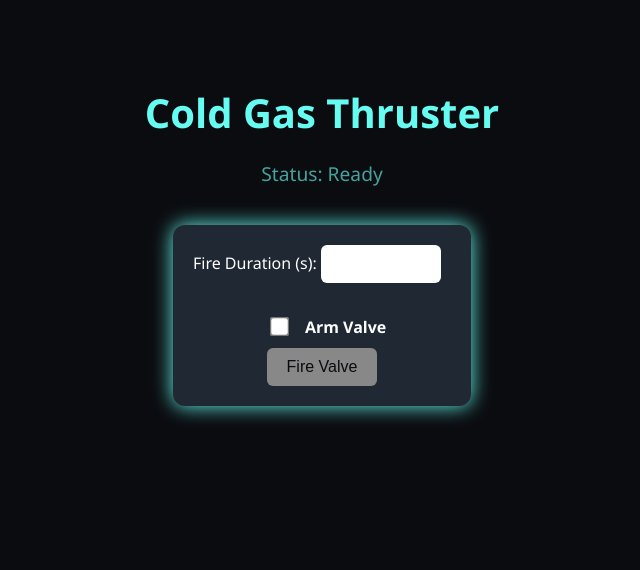
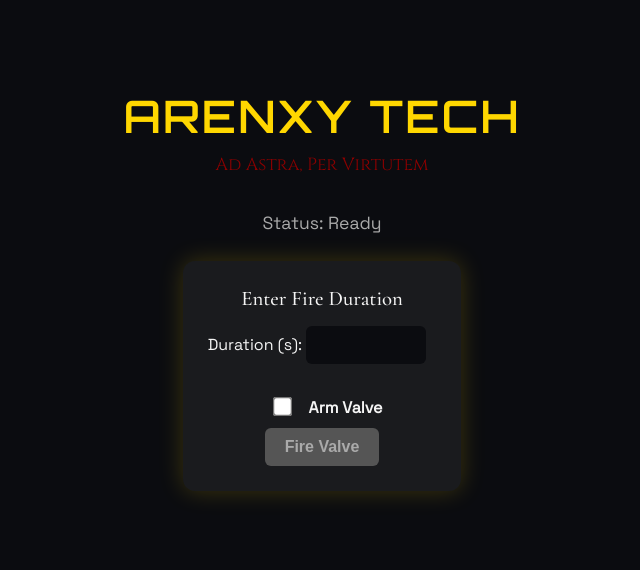
Before and after one commit to jcheeks7/Cold-Gas-Thruster, a Flask app: page / in a window 1280 px wide. Shown: the top 570 px of the page, without its empty margins (318-958 px from the left). Run offline with Flask 3, Linux system fonts and the light colour scheme.

Commit message:
Update index.html

```diff
--- a/src/python/thruster_control/templates/index.html
+++ b/src/python/thruster_control/templates/index.html
@@ -1,34 +1,60 @@
 <!DOCTYPE html>
-<html>
+<html lang="en">
 <head>
-  <title>Cold Gas Thruster Control</title>
+  <meta charset="UTF-8">
+  <title>Arenyx Tech – Cold Gas Thruster</title>
+
+  <!-- Fonts -->
+  <link href="https://fonts.googleapis.com/css2?family=Cinzel&family=Cormorant+Garamond:wght@500&family=Orbitron:wght@600&family=Space+Grotesk&display=swap" rel="stylesheet">
+
   <style>
     body {
-      background-color: #0b0c10;
-      color: #ffffff;
-      font-family: 'Segoe UI', sans-serif;
+      background-color: #0B0C10; /* Abyss Black */
+      color: #F5F5F5;            /* Stellar White */
+      font-family: 'Space Grotesk', 'Open Sans', sans-serif;
       text-align: center;
       padding: 50px;
     }
 
     h1 {
-      font-size: 2.5em;
-      margin-bottom: 0.5em;
-      color: #66fcf1;
+      font-family: 'Orbitron', sans-serif;
+      font-size: 2.8em;
+      color: #FFD700; /* Halo Gold */
+      letter-spacing: 2px;
+      margin-bottom: 0.2em;
     }
 
-    p.status {
-      font-size: 1.2em;
+    .motto {
+      font-family: 'Cinzel', serif;
+      color: #8B0000; /* Deep Crimson */
+      font-size: 1.1em;
       margin-bottom: 2em;
-      color: #45a29e;
+    }
+
+    .status {
+      font-size: 1.1em;
+      color: #A9A9A9; /* Ash Grey */
+      margin-bottom: 1.5em;
+    }
+
+    .msg {
+      font-weight: bold;
+      color: #FFD700;
+      margin-bottom: 1.5em;
     }
 
     form {
       display: inline-block;
-      background-color: #1f2833;
-      padding: 20px;
+      background-color: #1a1b1e;
+      padding: 25px;
       border-radius: 12px;
-      box-shadow: 0 0 20px #66fcf1;
+      box-shadow: 0 0 25px rgba(255, 215, 0, 0.2); /* Halo glow */
+      margin-bottom: 30px;
+    }
+
+    label {
+      font-family: 'Space Grotesk', sans-serif;
+      font-size: 1em;
     }
 
     input[type="number"] {
@@ -37,6 +63,8 @@
       width: 100px;
       border-radius: 6px;
       border: none;
+      background-color: #0B0C10;
+      color: #F5F5F5;
       margin-right: 10px;
     }
 
@@ -48,37 +76,47 @@
     button {
       padding: 10px 20px;
       font-size: 1em;
-      background-color: #66fcf1;
+      background-color: #FFD700;
+      color: #0B0C10;
       border: none;
       border-radius: 6px;
-      color: #0b0c10;
       cursor: pointer;
+      font-weight: bold;
     }
 
     button:disabled {
-      background-color: #888;
+      background-color: #555;
+      color: #aaa;
       cursor: not-allowed;
     }
 
     table {
       margin: 30px auto;
-      width: 70%;
+      width: 75%;
       border-collapse: collapse;
+      font-size: 0.95em;
     }
 
     th, td {
-      border: 1px solid #45a29e;
-      padding: 10px;
+      border: 1px solid #A9A9A9;
+      padding: 12px;
     }
 
     th {
-      background-color: #1f2833;
+      background-color: #1f2023;
+      font-family: 'Orbitron', sans-serif;
+      color: #FFD700;
     }
 
-    .msg {
-      color: #66fcf1;
-      font-weight: bold;
-      margin-top: 20px;
+    tr:nth-child(even) {
+      background-color: #131417;
+    }
+
+    .form-header {
+      font-family: 'Cormorant Garamond', serif;
+      font-size: 1.3em;
+      color: #F5F5F5;
+      margin-bottom: 15px;
     }
   </style>
 
@@ -89,14 +127,20 @@
     }
   </script>
 </head>
+
 <body>
-  <h1>Cold Gas Thruster</h1>
+  <h1>ARENXY TECH</h1>
+  <div class="motto">Ad Astra, Per Virtutem</div>
+
   <p class="status">Status: {{ status }}</p>
+
   {% if message %}
     <p class="msg">{{ message }}</p>
   {% endif %}
+
   <form method="post">
-    <label for="duration">Fire Duration (s):</label>
+    <div class="form-header">Enter Fire Duration</div>
+    <label for="duration">Duration (s):</label>
     <input type="number" step="0.1" name="duration" min="0.1" max="5" required><br><br>
     <input type="checkbox" id="armed" onchange="toggleFireButton()">
     <label for="armed"><strong>Arm Valve</strong></label><br>
@@ -104,7 +148,7 @@
   </form>
 
   {% if logs %}
-    <h2>Valve Fire Log</h2>
+    <h2 style="font-family: 'Orbitron'; color: #FFD700;">Valve Fire Log</h2>
     <table>
       <tr><th>Timestamp</th><th>Duration (s)</th></tr>
       {% for log in logs %}
```
